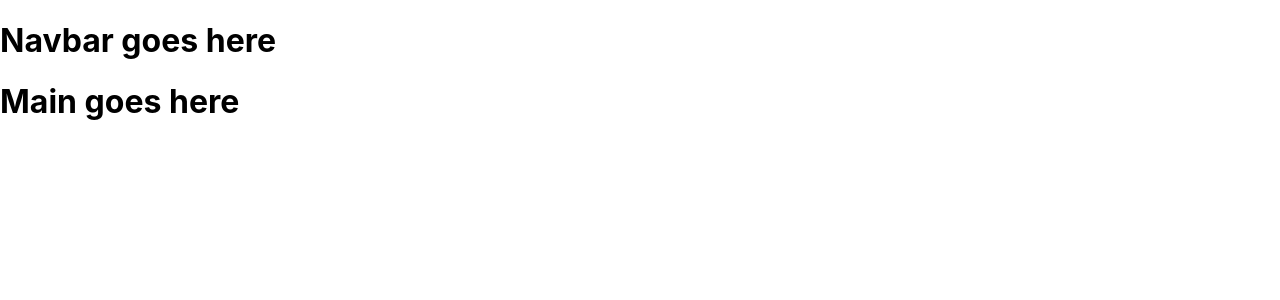
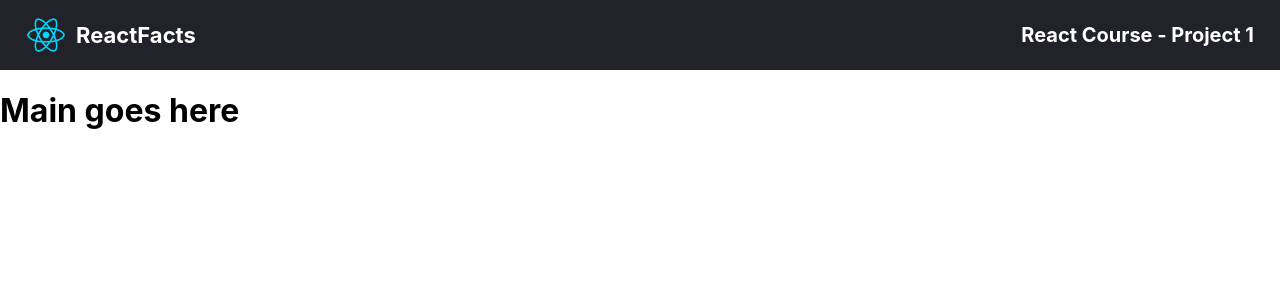
Before and after one commit to sowmik-sec/react-info-site, a React (Create React App) app: page / in a window 1280 px wide. Shown: the top 300 px of the page. Built offline with nearby package versions, Linux system fonts and the light colour scheme; a web font is replaced by a local one.

Commit message:
navbar created

```diff
--- a/src/App.css
+++ b/src/App.css
@@ -1 +1,5 @@
 @import url("https://fonts.googleapis.com/css2?family=Inter:wght@400;600;700&family=Neucha&family=Work+Sans:wght@300&display=swap");
+body {
+  margin: 0;
+  padding: 0;
+}
--- a/src/App.js
+++ b/src/App.js
@@ -4,7 +4,7 @@ import Navbar from "./components/Navbar/Navbar";
 
 function App() {
   return (
-    <div className="">
+    <div className="container">
       <Navbar />
       <Main />
     </div>
--- /dev/null
+++ b/src/components/Navbar/Navbar.css
@@ -0,0 +1,20 @@
+.nav-bar {
+  background-color: #21222a;
+  display: flex;
+  align-items: center;
+  justify-content: space-between;
+  padding: 0 26px;
+}
+.nav-logo {
+  display: flex;
+  align-items: center;
+}
+.nav-logo > h3 {
+  color: white;
+  margin-left: 10px;
+  font-size: 22px;
+}
+.course {
+  font-size: 20px;
+  color: white;
+}
--- a/src/components/Navbar/Navbar.js
+++ b/src/components/Navbar/Navbar.js
@@ -1,9 +1,17 @@
 import React from "react";
+import ReactIcon from "./react.png";
+import "./Navbar.css";
 
 const Navbar = () => {
   return (
-    <div>
-      <h1>Navbar goes here</h1>
+    <div className="nav-bar">
+      <div className="nav-logo">
+        <img src={ReactIcon} alt="" width={40} height={40} />
+        <h3>ReactFacts</h3>
+      </div>
+      <div>
+        <h3 className="course">React Course - Project 1</h3>
+      </div>
     </div>
   );
 };
```
Also changed, not shown: src/components/Navbar/react.png (added).
